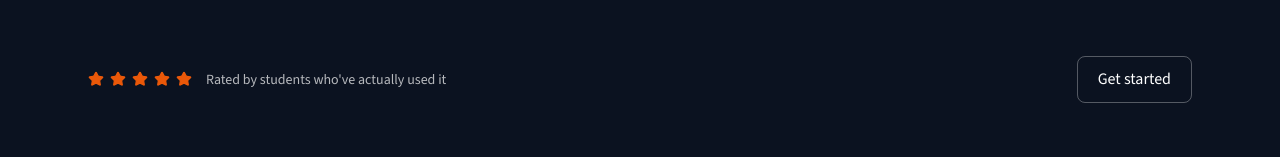
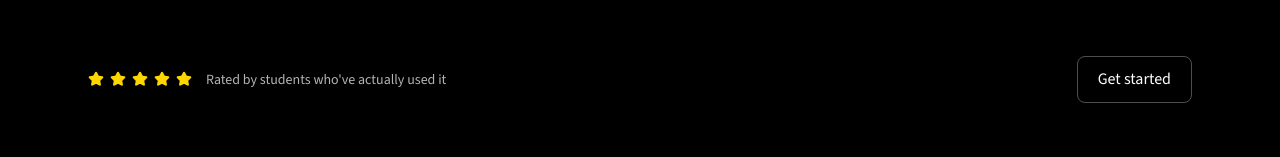
Before and after one commit to abdalla-dev453/soko-comrada, a React (Vite) app in the folder client/: page / in a window 1280 px wide. Shown: the part 1333-1490 px from the top of the page. Built offline with nearby package versions, Linux system fonts and the light colour scheme; no server answers.

Commit message:
Update color scheme to white/black/gold and connect SavedListings page

```diff
--- a/client/src/App.jsx
+++ b/client/src/App.jsx
@@ -20,6 +20,7 @@ const ThankYou = lazy(() => import("./pages/ThankYou"));
 const Privacy = lazy(() => import("./pages/Privacy"));
 const Terms = lazy(() => import("./pages/Terms"));
 const Admin = lazy(() => import("./pages/Admin"));
+const SavedListings = lazy(() => import("./pages/SavedListings"));
 const NotFound = lazy(() => import("./pages/NotFound"));
 
 export default function App() {
@@ -36,6 +37,7 @@ export default function App() {
           <Route path="thank-you" element={<ThankYou />} />
           <Route path="privacy" element={<Privacy />} />
           <Route path="terms" element={<Terms />} />
+          <Route path="saved" element={<SavedListings />} />
 
           <Route element={<GuestOnlyRoute />}>
             <Route path="login" element={<Login />} />
--- a/client/src/components/common/Button.jsx
+++ b/client/src/components/common/Button.jsx
@@ -6,7 +6,7 @@ import { pressable } from "../../utils/motion";
 
 const VARIANT_CLASSES = {
   primary:
-    "bg-gradient-to-r from-accent to-accent-strong text-white hover:brightness-110 focus-visible:outline-none focus-visible:ring-2 focus-visible:ring-accent/30",
+    "bg-accent text-ink hover:bg-accent-strong focus-visible:outline-none focus-visible:ring-2 focus-visible:ring-accent/30",
   secondary:
     "bg-transparent border border-border text-ink hover:border-ink/30 hover:bg-surface-raised",
   ghost: "bg-transparent text-ink hover:bg-ink/5",
--- a/client/src/components/layout/MobileDrawer.jsx
+++ b/client/src/components/layout/MobileDrawer.jsx
@@ -1,6 +1,6 @@
 import { AnimatePresence, motion } from "framer-motion";
 import { NavLink, useNavigate } from "react-router-dom";
-import { X, Moon, Sun, LogOut } from "lucide-react";
+import { X, Moon, Sun, LogOut, Bookmark } from "lucide-react";
 import clsx from "clsx";
 
 import { Logo } from "../common/Logo";
@@ -13,6 +13,7 @@ const NAV_LINKS = [
   { to: "/gigs", label: "Browse gigs" },
   { to: "/about", label: "About" },
   { to: "/contact", label: "Contact" },
+  { to: "/saved", label: "Saved", icon: Bookmark, authOnly: true },
   { to: "/dashboard", label: "Dashboard", authOnly: true },
   { to: "/admin", label: "Admin", adminOnly: true },
 ];
@@ -65,21 +66,25 @@ export function MobileDrawer({ open, onClose }) {
               {NAV_LINKS.filter(
                 (link) =>
                   (!link.authOnly || isAuthenticated) && (!link.adminOnly || user?.is_admin)
-              ).map((link) => (
+              ).map((link) => {
+                const Icon = link.icon;
+                return (
                   <NavLink
                     key={link.to}
                     to={link.to}
                     onClick={onClose}
                     className={({ isActive }) =>
                       clsx(
-                      "block rounded-button px-4 py-3 text-base font-medium transition-colors",
+                        "block rounded-button px-4 py-3 text-base font-medium transition-colors flex items-center gap-3",
                         isActive ? "bg-accent/10 text-ink" : "text-ink-muted hover:bg-ink/5 hover:text-ink"
                       )
                     }
                   >
+                    {Icon && <Icon className="h-5 w-5" aria-hidden="true" />}
                     {link.label}
                   </NavLink>
-              ))}
+                );
+              })}
 
               <button
                 type="button"
--- a/client/src/components/layout/Navbar.jsx
+++ b/client/src/components/layout/Navbar.jsx
@@ -1,6 +1,6 @@
 import clsx from "clsx";
 import { AnimatePresence, motion } from "framer-motion";
-import { LogOut, Menu, Moon, Sun } from "lucide-react";
+import { Bookmark, LogOut, Menu, Moon, Sun } from "lucide-react";
 import { useEffect, useState } from "react";
 import { Link, NavLink, useNavigate } from "react-router-dom";
 
@@ -150,6 +150,13 @@ export function Navbar({ onOpenDrawer }) {
           {isAuthenticated ? (
             <>
               <Link
+                to="/saved"
+                className="px-3.5 py-2 rounded-button text-sm font-medium text-ink-muted hover:text-ink hover:bg-ink/5 transition-colors flex items-center gap-1.5"
+              >
+                <Bookmark className="h-4 w-4" aria-hidden="true" />
+                Saved
+              </Link>
+              <Link
                 to="/dashboard"
                 className="px-3.5 py-2 rounded-button text-sm font-medium text-ink-muted hover:text-ink hover:bg-ink/5 transition-colors"
               >
--- a/client/src/styles/index.css
+++ b/client/src/styles/index.css
@@ -3,49 +3,48 @@
 @tailwind utilities;
 
 /* ---------------------------------------------------------------------
-   Soko Comrada — Editorial theme.
-   Strict 60-30-10 color rule: neutral slate/white (60%), dark slate (30%),
-   crisp indigo accent (10%). No gradients, no neon, no glow.
+   Soko Comrada — White, Black, Gold theme.
+   Strict 3-color palette: white (60%), black (30%), gold (10%).
+   No gradients, no neon, no glow.
    --------------------------------------------------------------------- */
 
 :root {
-  /* Light theme tokens (R G B triplets so Tailwind's rgb(var(--x) / <alpha>)
-     opacity modifiers stay valid, and direct rgb(var(--x)) calls work too). */
-  --color-ink: 11 18 32;
-  --color-ink-muted: 91 100 114;
-  --color-ink-faint: 138 147 163;
+  /* Light theme tokens (R G B triplets) */
+  --color-ink: 0 0 0;
+  --color-ink-muted: 82 82 82;
+  --color-ink-faint: 128 128 128;
   --color-surface: 255 255 255;
-  --color-surface-raised: 246 247 249;
-  --color-border: 228 231 235;
-  --color-accent: 234 88 9;
-  --color-accent-strong: 194 65 7;
-  --color-accent-soft: 255 237 213;
-  --color-accent-muted: 252 211 77;
-  --color-success: 22 163 74;
-  --color-success-soft: 220 252 231;
-  --color-danger: 220 38 38;
-  --color-danger-soft: 254 226 226;
-  --color-warning: 217 119 6;
-  --color-warning-soft: 254 243 199;
+  --color-surface-raised: 245 245 245;
+  --color-border: 200 200 200;
+  --color-accent: 255 215 0;
+  --color-accent-strong: 218 184 0;
+  --color-accent-soft: 255 248 220;
+  --color-accent-muted: 255 235 100;
+  --color-success: 0 128 0;
+  --color-success-soft: 230 255 230;
+  --color-danger: 178 34 34;
+  --color-danger-soft: 255 230 230;
+  --color-warning: 204 153 0;
+  --color-warning-soft: 255 250 230;
 }
 
 .dark {
-  --color-ink: 244 244 240;
-  --color-ink-muted: 163 163 156;
-  --color-ink-faint: 120 120 112;
-  --color-surface: 28 31 36;
-  --color-surface-raised: 40 44 50;
-  --color-border: 55 59 68;
-  --color-accent: 251 146 38;
-  --color-accent-strong: 252 211 77;
-  --color-accent-soft: 120 39 16;
-  --color-accent-muted: 254 215 170;
-  --color-success: 74 222 128;
-  --color-success-soft: 22 63 38;
-  --color-danger: 248 113 113;
-  --color-danger-soft: 127 29 29;
-  --color-warning: 251 191 36;
-  --color-warning-soft: 120 53 11;
+  --color-ink: 255 255 255;
+  --color-ink-muted: 180 180 180;
+  --color-ink-faint: 140 140 140;
+  --color-surface: 0 0 0;
+  --color-surface-raised: 20 20 20;
+  --color-border: 60 60 60;
+  --color-accent: 255 215 0;
+  --color-accent-strong: 255 235 100;
+  --color-accent-soft: 60 50 0;
+  --color-accent-muted: 120 100 0;
+  --color-success: 144 238 144;
+  --color-success-soft: 0 50 0;
+  --color-danger: 255 100 100;
+  --color-danger-soft: 60 0 0;
+  --color-warning: 255 215 0;
+  --color-warning-soft: 60 50 0;
 }
 
 /* ---------------------------------------------------------------------
```
Lines whose indentation alone changed are shown as unchanged.
